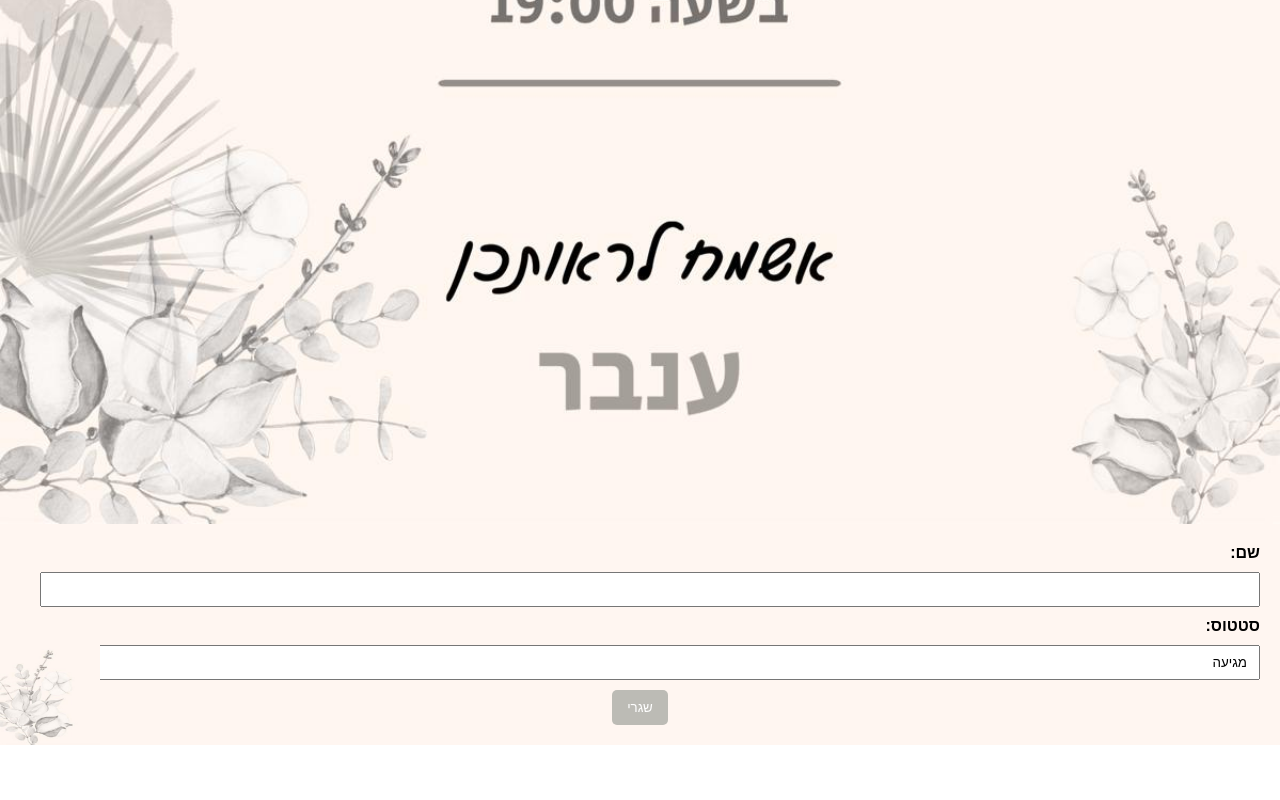
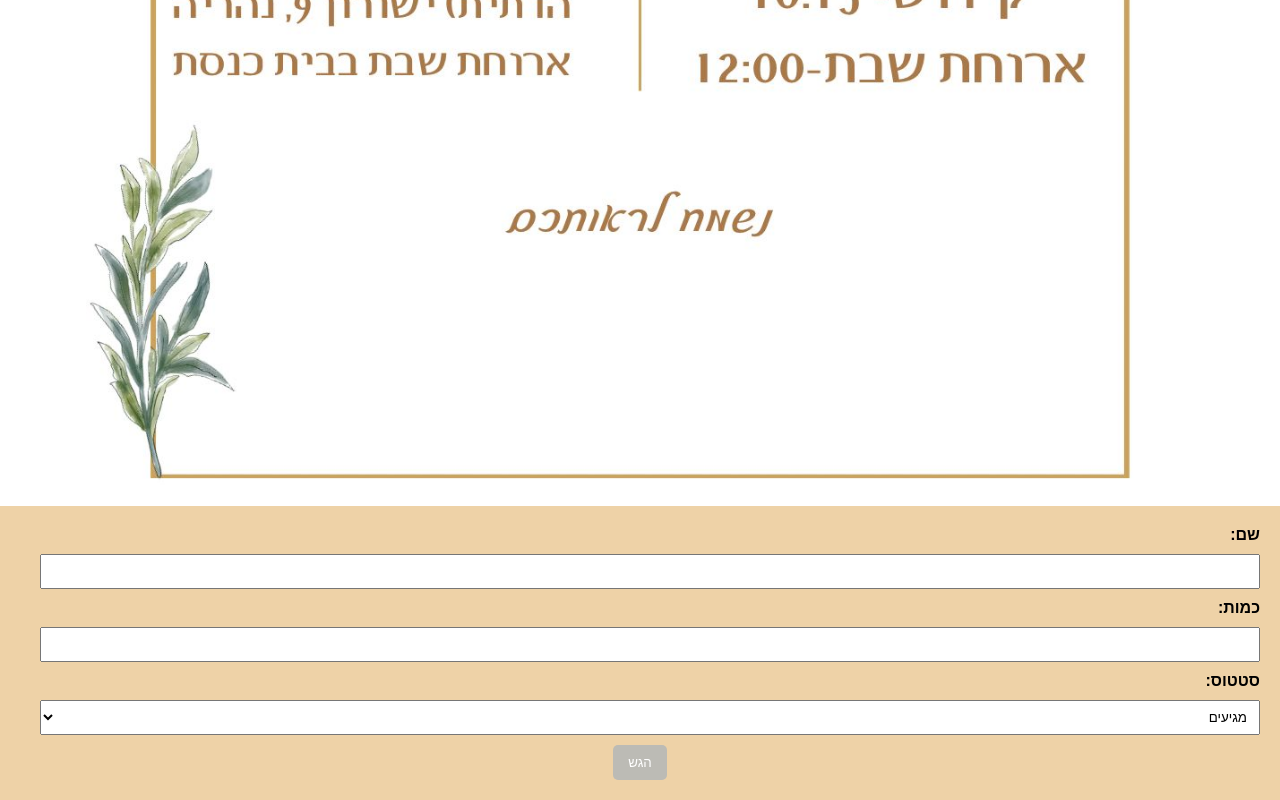
Before and after one commit to rapkeb/Halla, a plain HTML site: page index.html in a window 1280 px wide. Shown: the part 1184-1984 px from the top of the page. Before the commit the page ends 1929 px from the top, so only its background shows below. Drawn offline with Linux system fonts and the light colour scheme.

Commit message:
change to shabbat

```diff
--- a/firebase.js
+++ b/firebase.js
@@ -19,6 +19,7 @@ function add_name()
 {
     // Get all our input
     let name = document.getElementById('name').value
+    let amount = document.getElementById('amount').value
     let status = document.getElementById('status').value
     if (name == "")
     {
@@ -27,6 +28,7 @@ function add_name()
     else{
         var name_data = {
             name : name,
+            amount: amount,
             status : status,
             }
             database.ref('names').push(name_data)
--- a/index.html
+++ b/index.html
@@ -44,7 +44,19 @@
             margin-bottom: 10px;
         }
 
-        input[type="text"], select {
+        input[type="text"] {
+            width: calc(100% - 20px);
+            padding: 8px;
+            box-sizing: border-box;
+        }
+
+        select {
+            width: calc(100% - 20px);
+            padding: 8px;
+            box-sizing: border-box;
+        }
+
+        input[type="number"] {
             width: calc(100% - 20px);
             padding: 8px;
             box-sizing: border-box;
@@ -61,8 +73,9 @@
         }
 
         .row2 {
-            background-color: #fff6f1;
+            background-color: #eed2a7;
             flex-shrink: 0;
+            margin-top: -8%;
         }
 
         .form-image {
@@ -77,19 +90,20 @@
 </head>
 <body>
     <div class="row">
-        <img src="Invitation.jpeg" alt="Invitation Image">
+        <img src="shabat.jpeg" alt="Invitation Image">
     </div>
     <div class="row row2">
         <form>
             <label><b>שם:</b></label>
             <input type="text" id="name">
+            <label><b>כמות:</b></label>
+            <input type="number" id="amount">
             <label><b>סטטוס:</b></label>
-            <select id="status">=-
-                <option>מגיעה</option>
-                <option>לא מגיעה</option>
+            <select id="status">
+                <option>מגיעים</option>
+                <option>לא מגיעים</option>
             </select>
-            <button type="button" onclick="add_name()">שגרי</button>
-            <img src="icon.jpeg" alt="Form Image" class="form-image">
+            <button type="button" onclick="add_name()">הגש</button>
         </form>
     </div>
 </body>
```
Also changed, not shown: shabat.jpeg (added), 1 other file.
